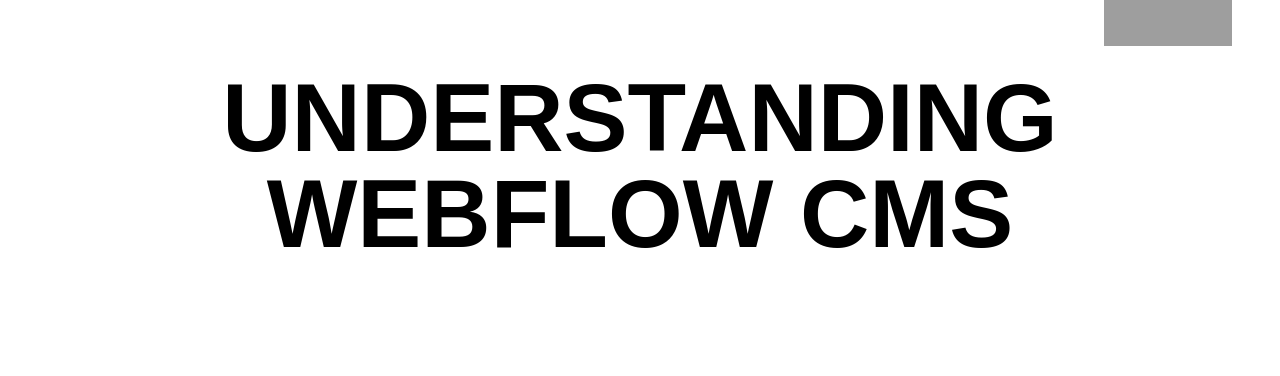
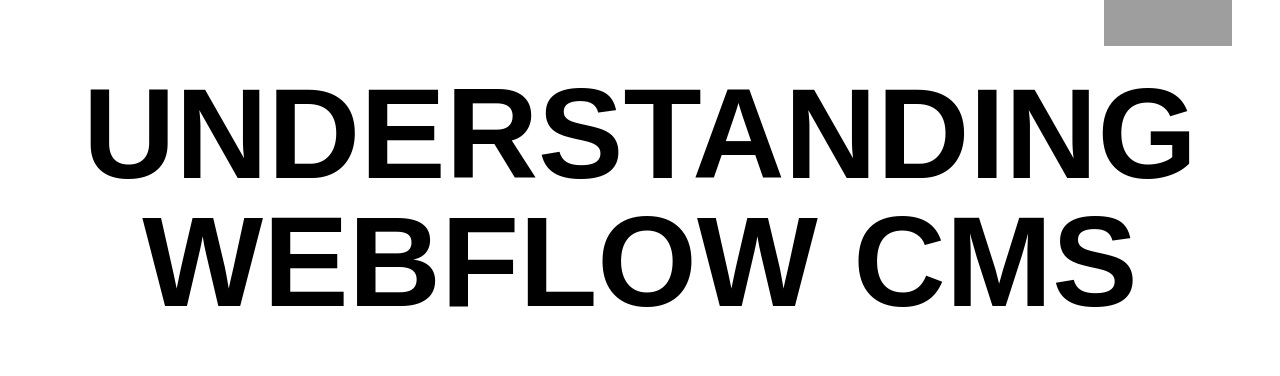
Before and after one commit to Sabooralt/reddit-test-blog, a React (Vite) app: page / in a window 1280 px wide. Shown: the part 127-503 px from the top of the page. Built offline with nearby package versions, Linux system fonts and the light colour scheme; grey boxes are pictures that could not be loaded.

Commit message:
Added routes

```diff
--- a/package.json
+++ b/package.json
@@ -20,6 +20,7 @@
     "@eslint/js": "^9.25.0",
     "@types/react": "^19.1.2",
     "@types/react-dom": "^19.1.2",
+    "@types/react-router-dom": "^5.3.3",
     "@vitejs/plugin-react": "^4.4.1",
     "autoprefixer": "^10.4.21",
     "eslint": "^9.25.0",
--- a/src/App.tsx
+++ b/src/App.tsx
@@ -1,19 +1,14 @@
+import { BrowserRouter as Router, Routes, Route, } from "react-router-dom";
 import "./App.css";
-import BlogSection from "./components/BlogSection";
-import Footer from "./components/Footer";
-import InnerSection from "./components/InnerSection";
-import Navbar from "./components/Navbar";
-import { SlidingTextCTA } from "./components/SlidingTextCTA";
+import Home from "./pages/home";
 
 function App() {
   return (
-    <>
-      <Navbar />
-      <InnerSection />
-      <BlogSection />
-      <SlidingTextCTA />
-      <Footer />
-    </>
+    <Router>
+      <Routes>
+        <Route index element={<Home />} />
+      </Routes>
+    </Router>
   );
 }
 
--- a/src/components/InnerSection.tsx
+++ b/src/components/InnerSection.tsx
@@ -6,7 +6,7 @@
           <img src="https://cdn.prod.website-files.com/672a1dc3f9c27f98c24c36dc/672b569253e152a1903565f3_scroll-down.avif" />
         </div>
         <div className="mx-auto">
-          <h1 className="text-4xl sm:text-6xl lg:text-8xl text-center text-nowrap uppercase font-bold leading-tight">
+          <h1 className="text-4xl sm:text-6xl lg:text-8xl xl:text-9xl text-center text-nowrap uppercase font-bold leading-tight">
             <span className="block">Understanding</span>
             <span className="block">Webflow CMS</span>
           </h1>
--- a/src/components/Navbar.tsx
+++ b/src/components/Navbar.tsx
@@ -1,4 +1,5 @@
 import { useState } from "react";
+import { Link } from "react-router-dom";
 
 export default function Navbar() {
   const [isMobileMenuOpen, setIsMobileMenuOpen] = useState(false);
@@ -29,10 +30,8 @@
         {/* Desktop Nav */}
         <ul className="hidden md:flex flex-row space-x-6 text-secondary text-xl font-medium">
           {navItems.map((item, index) => (
-            <li
-              key={index}
-              className="relative flex flex-row cursor-pointer group overflow-hidden"
-            >
+            <Link to={item.link} key={index}>
+              <li className="relative flex flex-row cursor-pointer group overflow-hidden">
                 <span className="block transition-transform duration-300 group-hover:-translate-y-full">
                   {item.name}
                 </span>
@@ -42,6 +41,7 @@
                 </span>
                 <span className="absolute bottom-0 left-0 h-[1px] w-0 bg-black transition-all duration-300 group-hover:w-full"></span>
               </li>
+            </Link>
           ))}
         </ul>
 
@@ -79,13 +79,14 @@
       >
         <ul className="flex flex-col gap-5 font-[500] text-black bg-white p-4 text-lg font-medium">
           {navItems.map((item, index) => (
+            <Link to={item.link} key={index}>
               <li
                 onClick={() => setIsMobileMenuOpen(!isMobileMenuOpen)}
-              key={index}
                 className="cursor-pointer"
               >
                 {item.name}
               </li>
+            </Link>
           ))}
         </ul>
       </div>
--- /dev/null
+++ b/src/pages/home.tsx
@@ -0,0 +1,17 @@
+import BlogSection from "../components/BlogSection";
+import Footer from "../components/Footer";
+import InnerSection from "../components/InnerSection";
+import Navbar from "../components/Navbar";
+import { SlidingTextCTA } from "../components/SlidingTextCTA";
+
+export default function Home() {
+  return (
+    <>
+      <Navbar />
+      <InnerSection />
+      <BlogSection />
+      <SlidingTextCTA />
+      <Footer />
+    </>
+  );
+}
```
Also changed, not shown: 1 other file (tests, documents, lock files or other folders). Lines whose indentation alone changed are shown as unchanged.
